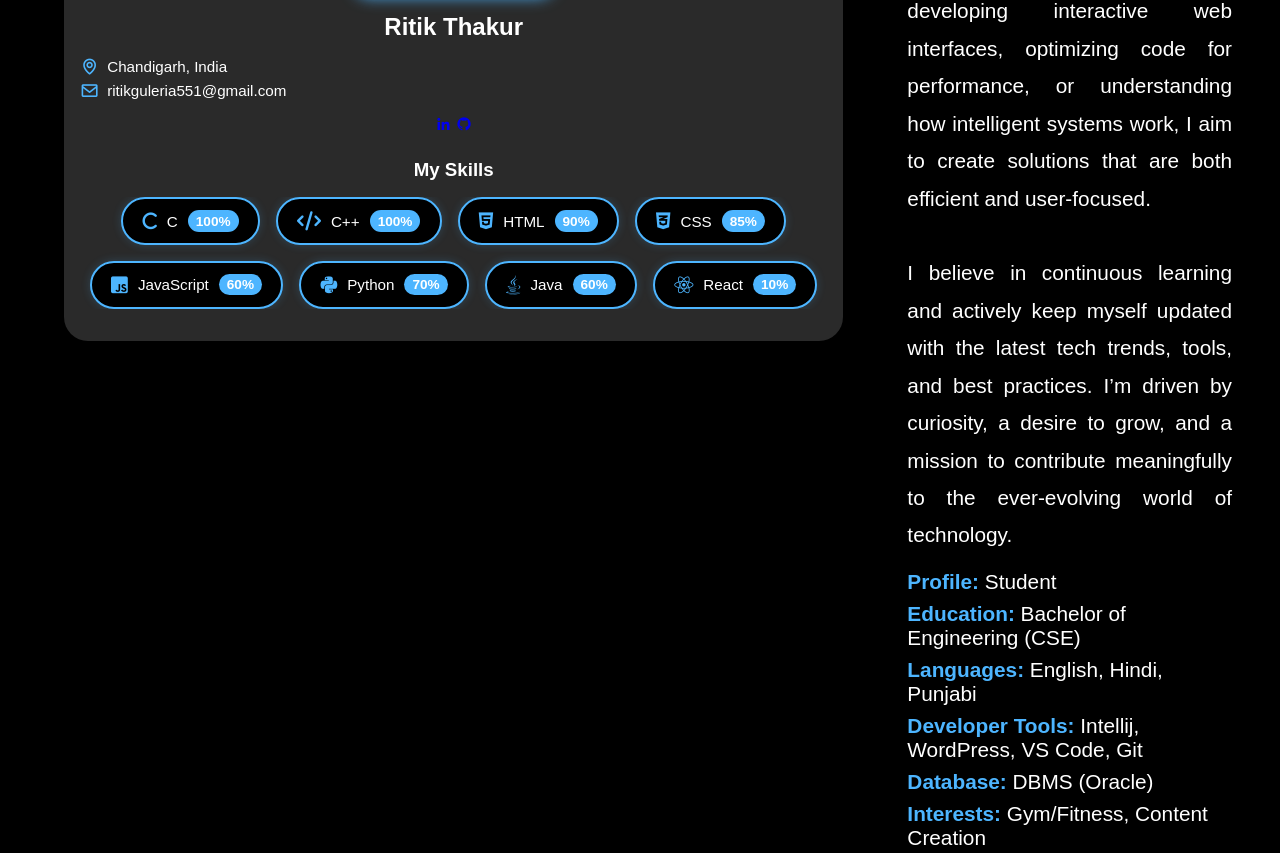
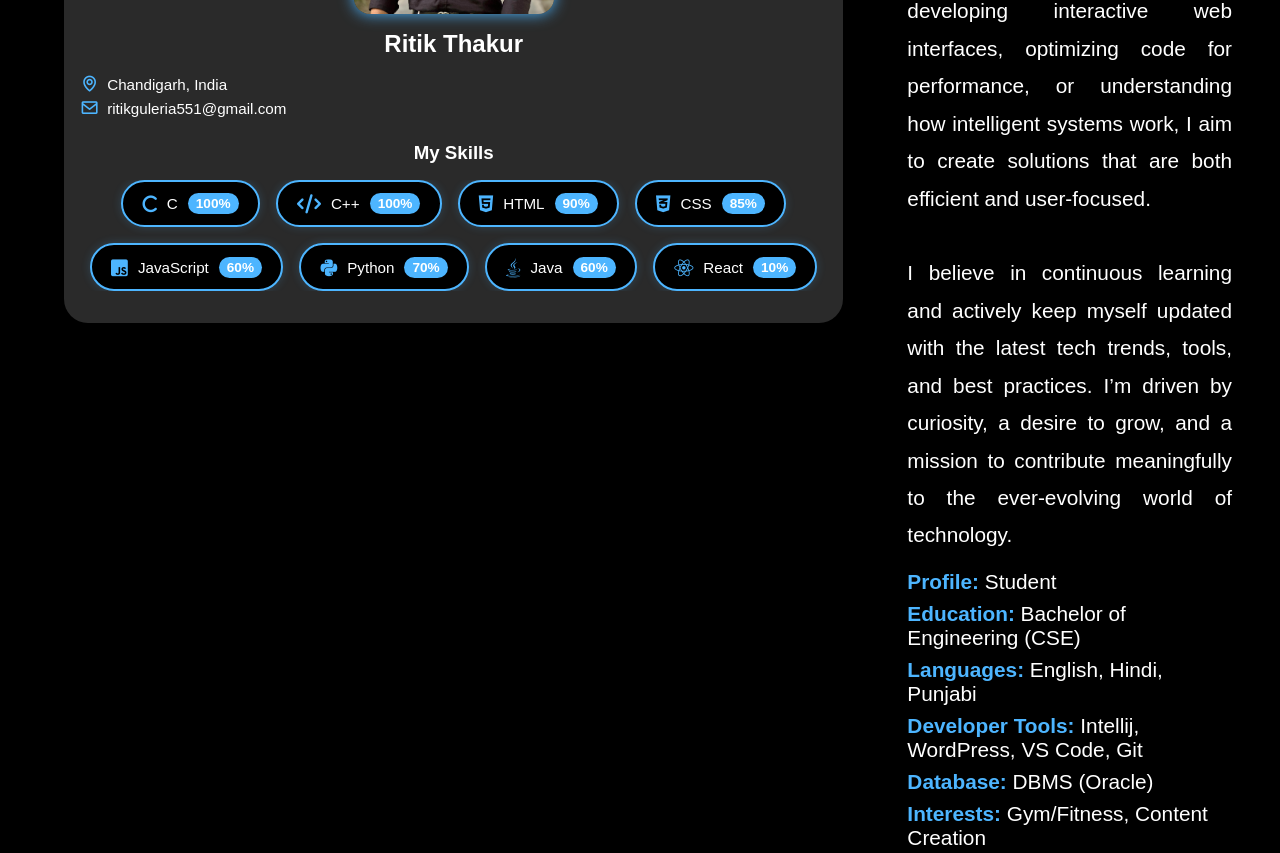
Before and after one commit to ritik-guleria-portfolio/r, a plain HTML site: page index.html in a window 1280 px wide. Shown: the part 1943-2796 px from the top of the page. Drawn offline with nearby package versions, Linux system fonts and the light colour scheme.

Commit message:
index.html

```diff
--- a/index.html
+++ b/index.html
@@ -55,11 +55,6 @@
   <div class="profile-info">
     <p><i class='bx bx-map'></i> Chandigarh, India</p>
     <p><i class='bx bx-envelope'></i> ritikguleria551@gmail.com</p>
-  </div>
-
-  <div class="social-links">
-    <a href="https://www.linkedin.com/in/ritik-guleria-0139aa286/" target="_blank"><i class='bx bxl-linkedin'></i></a>
-    <a href="https://github.com/ritikxc" target="_blank"><i class='bx bxl-github'></i></a>
   </div>
 
   <h3 style="margin-top: 1.5rem;">My Skills</h3>
@@ -197,7 +192,7 @@ I believe in continuous learning and actively keep myself updated with the lates
     <!-- Mobile -->
     <div class="contact-card">
       <h3><i class='bx bx-phone'></i> Mobile</h3>
-      <p>+91 9877389094</p>
+      <p>Not Available</p>
     </div>
 
     <!-- Email -->
```
